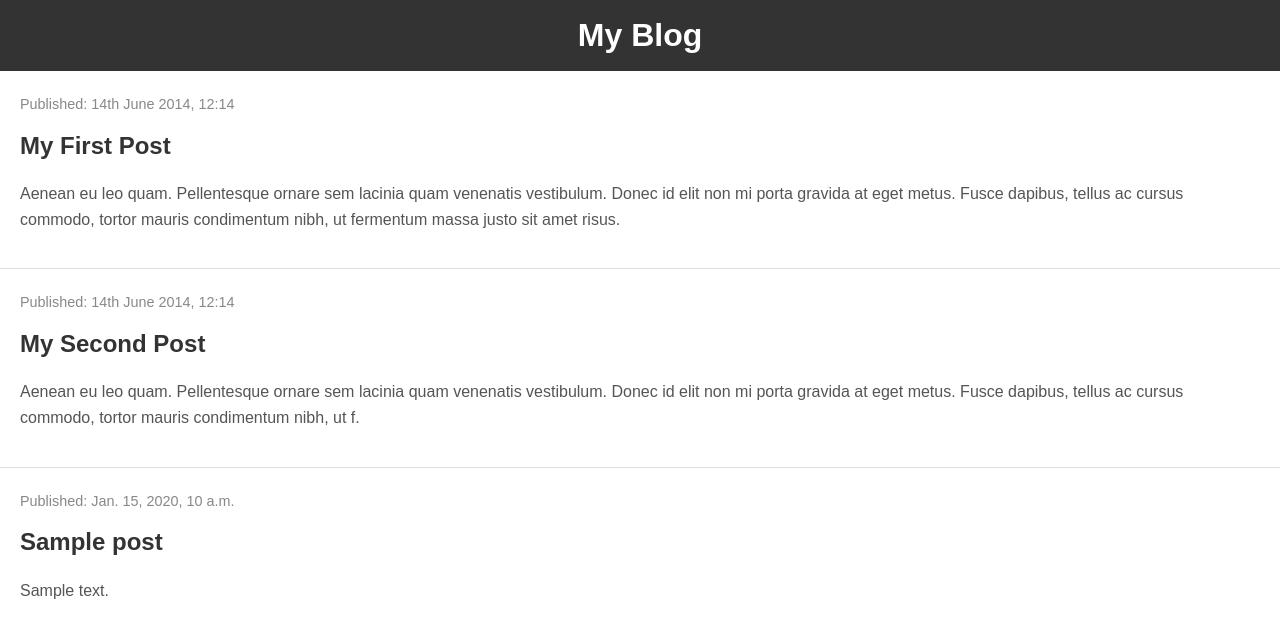
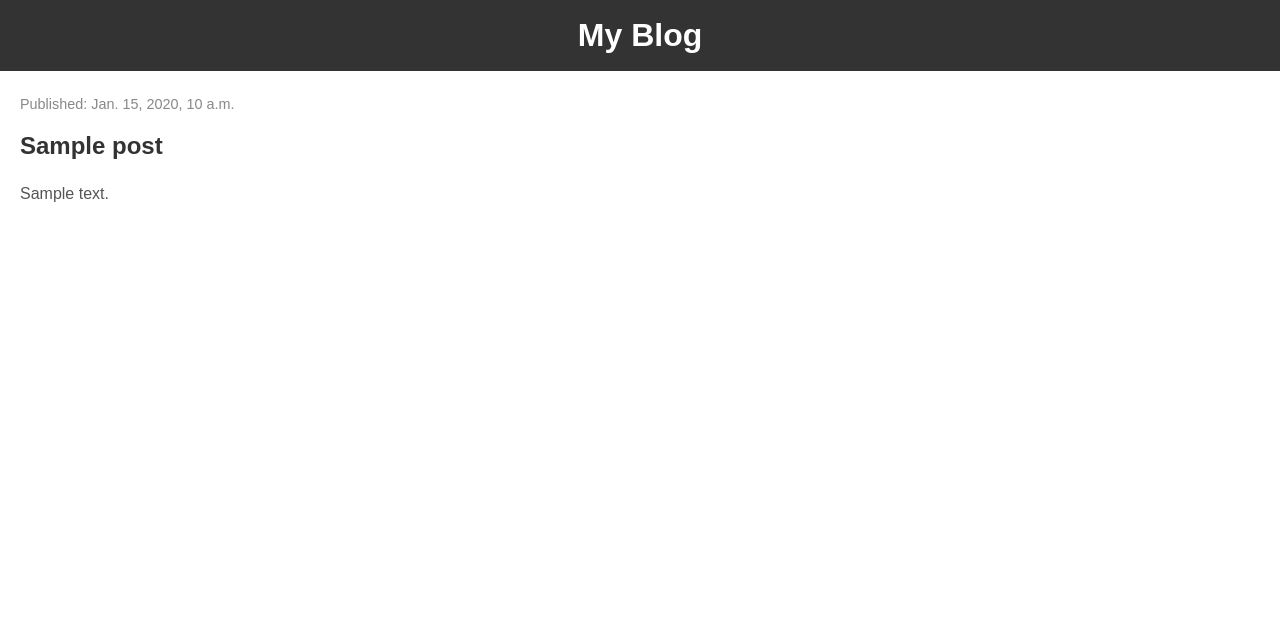
Before and after one commit to alik-r/django-blog, a Django app: page / in a window 1280 px wide. Shown: the top 638 px of the page. Run offline with Django 3.2, Linux system fonts and the light colour scheme; tables that the repository leaves empty hold one stand-in row (values such as "Sample post").

Commit message:
Create static directory and edit template

```diff
--- /dev/null
+++ b/blog/static/css/style.css
@@ -0,0 +1,49 @@
+body {
+    font-family: Arial, sans-serif;
+    line-height: 1.6;
+    margin: 0;
+    padding: 0;
+}
+
+header {
+    background-color: #333;
+    color: #fff;
+    padding: 10px;
+    text-align: center;
+}
+
+h1 {
+    margin: 0;
+}
+
+h1 a {
+    color: #fff;
+    text-decoration: none;
+}
+
+article {
+    border-bottom: 1px solid #ddd;
+    padding: 20px;
+}
+
+article:last-child {
+    border-bottom: none;
+}
+
+time {
+    color: #888;
+    font-size: 0.9em;
+}
+
+h2 {
+    margin: 10px 0;
+}
+
+h2 a {
+    color: #333;
+    text-decoration: none;
+}
+
+p {
+    color: #555;
+}
--- a/blog/templates/blog/post_list.html
+++ b/blog/templates/blog/post_list.html
@@ -1,3 +1,4 @@
+{% load static %}
 <!DOCTYPE html>
 <html lang="en">
 
@@ -5,86 +6,23 @@
     <meta charset="UTF-8">
     <meta name="viewport" content="width=device-width, initial-scale=1.0">
     <title>My Blog</title>
-    <style>
-        body {
-            font-family: Arial, sans-serif;
-            line-height: 1.6;
-            margin: 0;
-            padding: 0;
-        }
-
-        header {
-            background-color: #333;
-            color: #fff;
-            padding: 10px;
-            text-align: center;
-        }
-
-        h1 {
-            margin: 0;
-        }
-
-        h1 a {
-            color: #fff;
-            text-decoration: none;
-        }
-
-        article {
-            border-bottom: 1px solid #ddd;
-            padding: 20px;
-        }
-
-        article:last-child {
-            border-bottom: none;
-        }
-
-        time {
-            color: #888;
-            font-size: 0.9em;
-        }
-
-        h2 {
-            margin: 10px 0;
-        }
-
-        h2 a {
-            color: #333;
-            text-decoration: none;
-        }
-
-        p {
-            color: #555;
-        }
-    </style>
+    <link rel="stylesheet" href="{% static 'css/style.css' %}">
 </head>
 
 <body>
-    <header>
+    <header class="header">
         <h1><a href="/">My Blog</a></h1>
     </header>
 
-    <article>
-        <time datetime="2014-06-14 12:14">Published: 14th June 2014, 12:14</time>
-        <h2><a href="#">My First Post</a></h2>
-        <p>Aenean eu leo quam. Pellentesque ornare sem lacinia quam venenatis vestibulum. Donec id elit non mi porta
-            gravida at eget metus. Fusce dapibus, tellus ac cursus commodo, tortor mauris condimentum nibh, ut fermentum
-            massa justo sit amet risus.</p>
-    </article>
-
-    <article>
-        <time datetime="2014-06-14 12:14">Published: 14th June 2014, 12:14</time>
-        <h2><a href="#">My Second Post</a></h2>
-        <p>Aenean eu leo quam. Pellentesque ornare sem lacinia quam venenatis vestibulum. Donec id elit non mi porta
-            gravida at eget metus. Fusce dapibus, tellus ac cursus commodo, tortor mauris condimentum nibh, ut f.</p>
-    </article>
-
-    {% for post in posts %}
-    <article>
-        <time datetime="2014-06-14 12:14">Published: {{ post.published_date }}</time>
-        <h2><a href="#">{{ post.title }}</a></h2>
-        <p>{{ post.text|linebreaksbr }}</p>
-    </article>
-    {% endfor %}
+    <main class="container">
+        {% for post in posts %}
+        <article class="post">
+            <time class="date">Published: {{ post.published_date }}</time>
+            <h2><a href="#">{{ post.title }}</a></h2>
+            <p>{{ post.text|linebreaksbr }}</p>
+        </article>
+        {% endfor %}
+    </main>
 </body>
 
 </html>
```
